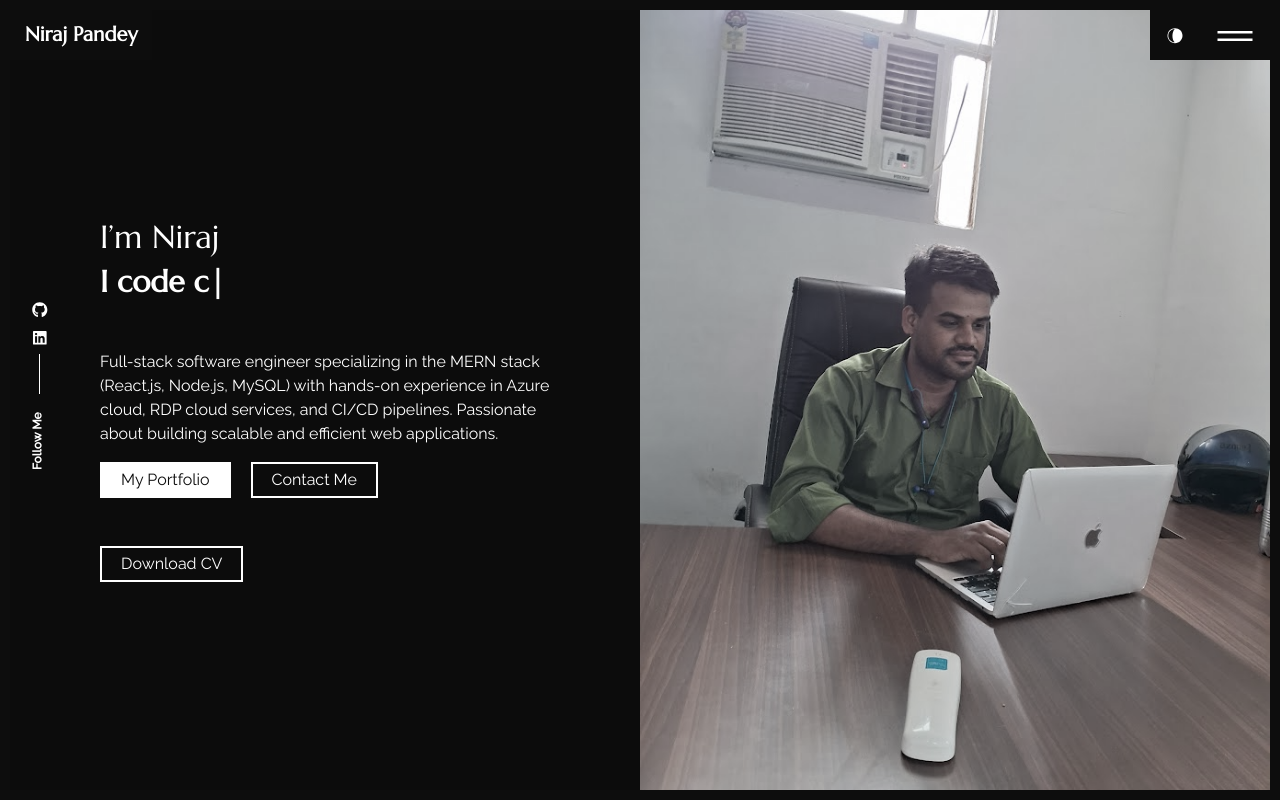
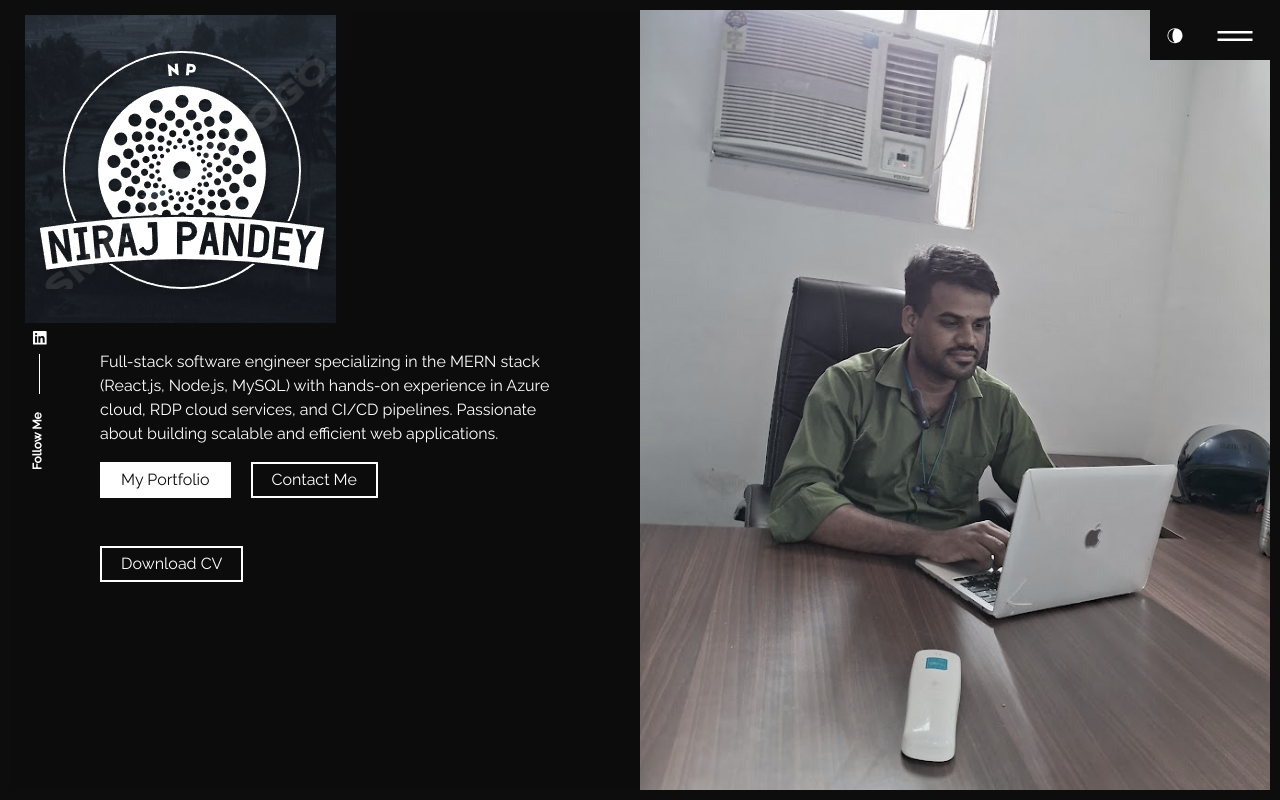
Before and after one commit to developnk/niraj-portfalio, a React (Create React App) app: page / in a window 1280 px wide. Built offline with nearby package versions, Linux system fonts and the light colour scheme.

Commit message:
logo  add

```diff
--- a/src/content_option.js
+++ b/src/content_option.js
@@ -4,7 +4,10 @@ import scrap from '../src/assets/images/scrap.webp'
 import survey from '../src/assets/images/istockphoto-1208383663-612x612.jpg'
 import myimg1 from '../src/assets/images/myimg1.jpg'
 import myimg2 from '../src/assets/images/myimg2.jpg'
-const logotext = "Niraj Pandey";
+import logo1 from  '../src/assets/images/logo1.png'
+import logo2 from '../src/assets/images/logo2.png'
+const logotext = "Niraj";
+const logo_img_url = logo2
 const meta = {
     title: "Niraj Pandey",
     description: "I’m Niraj Pandey Software engineer_ Full stack devloper,currently working in Noida",
@@ -126,9 +129,9 @@ const contactConfig = {
     YOUR_EMAIL: "engg.niraj7499@gmail.com",
     YOUR_FONE: "+91 7499294207",
     description: "If you have any questions or want to discuss a project, feel free to get in touch! I'm always open to exploring new opportunities and collaborations.",
-    // YOUR_SERVICE_ID: "service_6om6upu",
-    // YOUR_TEMPLATE_ID: "template_id",
-    // YOUR_USER_ID: "user_id",
+    YOUR_SERVICE_ID: "service_lu0ipw8",
+    YOUR_TEMPLATE_ID: "template_wrchgiw",
+    YOUR_USER_ID: "user_id",
 };
 
 const socialprofils = {
@@ -148,4 +151,5 @@ export {
     contactConfig,
     socialprofils,
     logotext,
+    logo_img_url,
 };
--- a/src/header/index.js
+++ b/src/header/index.js
@@ -2,24 +2,32 @@ import React, { useState } from "react";
 import "./style.css";
 import { VscGrabber, VscClose } from "react-icons/vsc";
 import { Link } from "react-router-dom";
-import { logotext ,socialprofils } from "../content_option";
+import { logotext ,socialprofils ,logo_img_url} from "../content_option";
 import Themetoggle from "../components/themetoggle";
 
 const Headermain = () => {
   const [isActive, setActive] = useState("false");
+  // const navigate = useNavigate();
 
   const handleToggle = () => {
     setActive(!isActive);
     document.body.classList.toggle("ovhidden");
   };
 
+
+  // const goToLogin = () => {
+  //   navigate('/LoginForm'); // Programmatically navigate to login
+  // };
+
+
   return (
     <>
       <header className="fixed-top site__header">
         <div className="d-flex align-items-center justify-content-between">
           <Link  className="navbar-brand nav_ac" to="/">
-            {logotext}
+          <img src={logo_img_url} alt="Logo" className="w-32 h-auto max-h-14" />
           </Link>
+          {/* <div className="navbar-brand nav_ac" onClick={goToLogin}> Login </div> */}
           <div className="d-flex align-items-center">
           <Themetoggle />
           <button className="menu__button  nav_ac" onClick={handleToggle}>
@@ -27,6 +35,7 @@ const Headermain = () => {
           </button>
 
           </div>
+
         </div>
 
         <div className={`site__navigation ${!isActive ? "menu__opend" : ""}`}>
@@ -38,7 +47,7 @@ const Headermain = () => {
                   <Link  onClick={handleToggle} to="/" className="my-3">Home</Link>
                   </li>
                   <li className="menu_item">
-                    <Link  onClick={handleToggle} to="/portfolio" className="my-3"> Portfolio</Link>
+                  <Link onClick={handleToggle} to="/about" className="my-3">About</Link>
                   </li>
                   <li className="menu_item">
                   <Link onClick={handleToggle} to="/about" className="my-3">About</Link>
```
Also changed, not shown: tailwind.config.js (added, +10 -0 lines), src/assets/images/logo1.png (added), src/assets/images/logo2.png (added).
